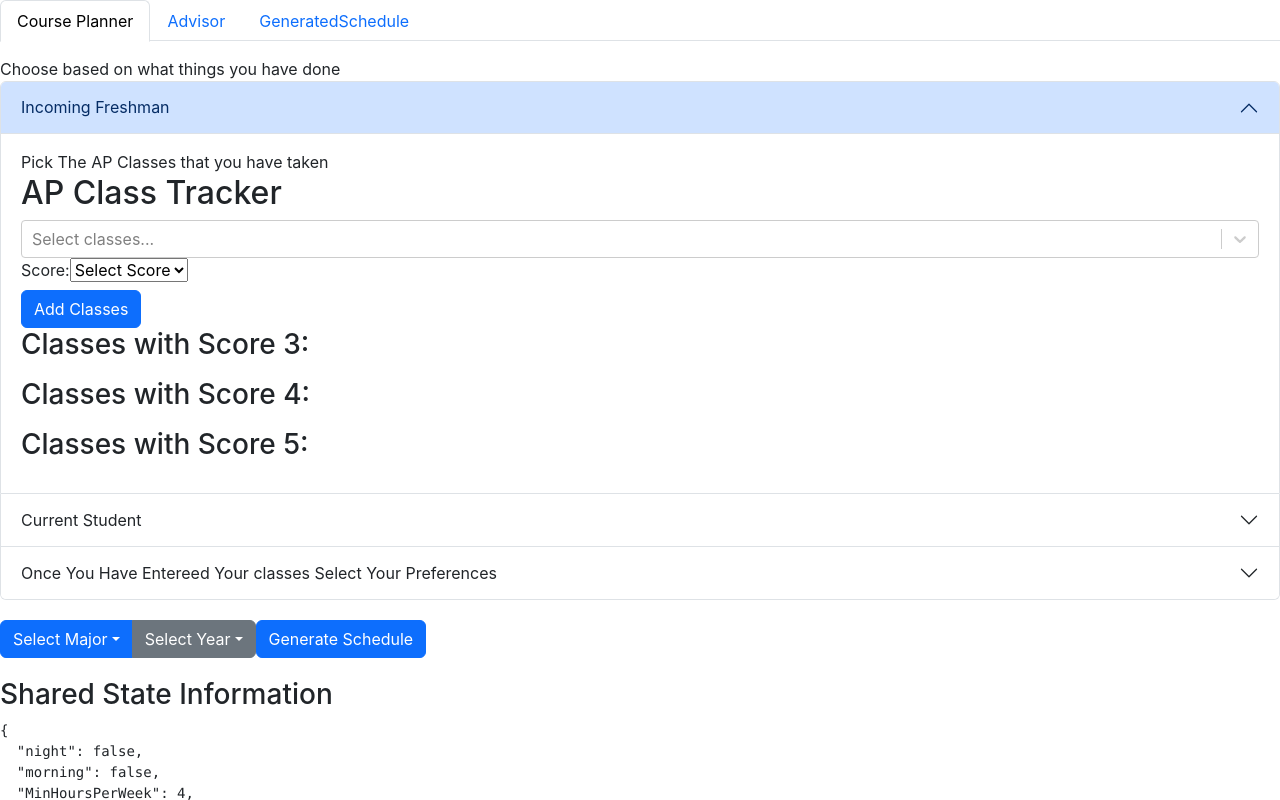
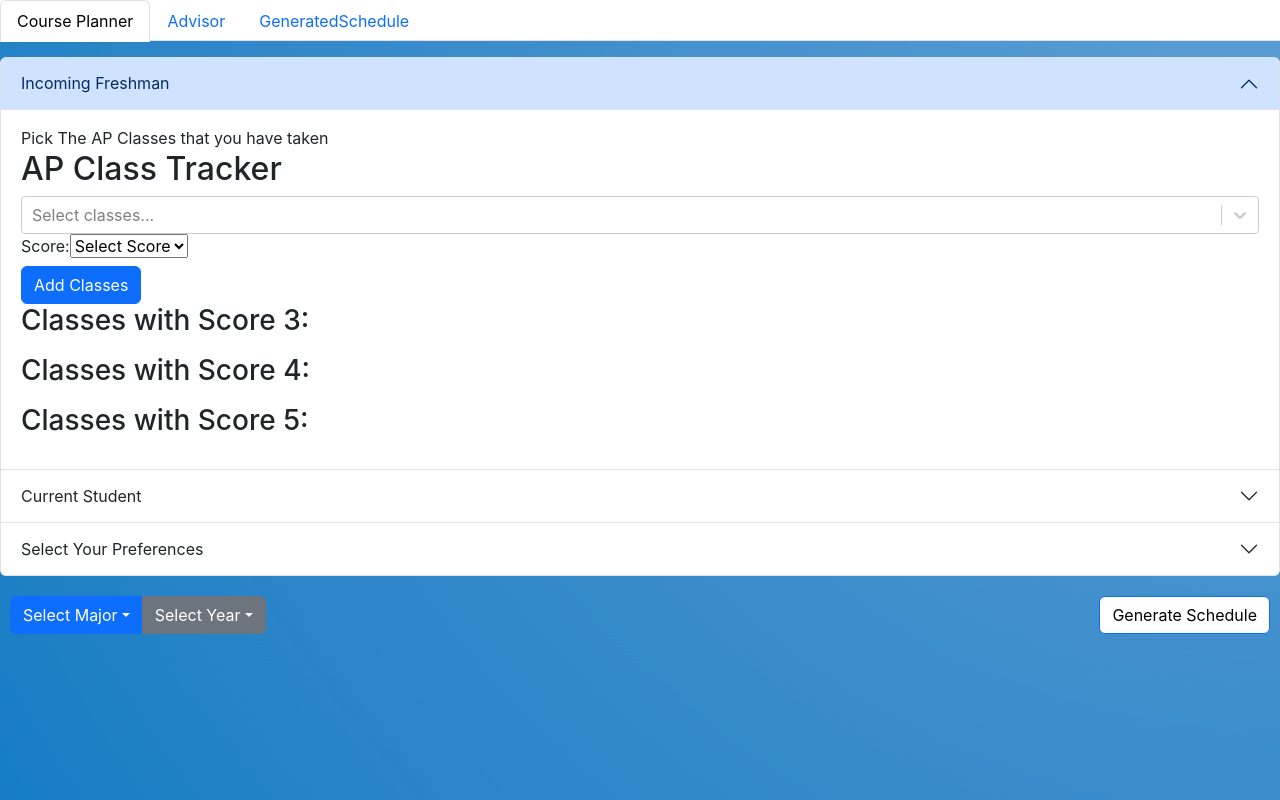
Before and after one commit to AndyKuz/Slug-Adviser, a React (Create React App) app in the folder slugadvisorfrontend/: page / in a window 1280 px wide. Both pictures are taken after a click on the tab "Course Planner". Shown: the top 800 px of the page. Built offline with nearby package versions, Linux system fonts and the light colour scheme.

Commit message:
frontend has logo in background and sends data to sample backend datapoint

```diff
--- a/slugadvisorfrontend/src/App.js
+++ b/slugadvisorfrontend/src/App.js
@@ -1,14 +1,22 @@
-// App.js
 import React from 'react';
 import TabComponent from './Components/TabComponent';
 import 'bootstrap/dist/css/bootstrap.min.css';
 import { SharedProvider } from './SharedContext';
+import logo from './images/logo.png'
 
 function App() {
+  const backgroundStyle = {
+    backgroundImage: `url(${logo})`,
+    backgroundSize: 'cover',
+    backgroundPosition: 'center',
+    height: '100vh', // Adjust the height as needed
+    // Add any other styles you want for your background
+  };
+
   return (
-    <div className="App">
+    <div className="App" style={backgroundStyle}>
       <SharedProvider>
-      <TabComponent/>
+        <TabComponent />
       </SharedProvider>
     </div>
   );
--- a/slugadvisorfrontend/src/Components/AccordionComponent.js
+++ b/slugadvisorfrontend/src/Components/AccordionComponent.js
@@ -20,7 +20,7 @@ function AccordionComponent() {
         </Accordion.Body>
       </Accordion.Item>
       <Accordion.Item eventKey="2">
-        <Accordion.Header>Once You Have Entereed Your classes Select Your Preferences</Accordion.Header>
+        <Accordion.Header>Select Your Preferences</Accordion.Header>
         <Accordion.Body>
         <UserPreferences></UserPreferences>
         </Accordion.Body>
--- a/slugadvisorfrontend/src/Components/MajorSelection.js
+++ b/slugadvisorfrontend/src/Components/MajorSelection.js
@@ -4,22 +4,24 @@ import Dropdown from 'react-bootstrap/Dropdown';
 import DropdownButton from 'react-bootstrap/DropdownButton';
 import { useSharedState } from '../SharedContext';
 
+// ... (other imports)
+
 const MajorAndYearDropdowns = () => {
   const [selectedMajor, setSelectedMajor] = useState('Select Major');
   const [selectedYear, setSelectedYear] = useState('Select Year');
   const { sharedState, updateSharedState } = useSharedState();
 
-  const majors = ['Computer Science', 'Electrical Engineering', 'Mechanical Engineering']; // Add your majors
-  const years = ['Freshman', 'Sophomore', 'Junior', 'Senior']; // Add your years
+  const majors = ['Computer Science', 'Computer Engineering'];
+  const years = ['Freshman', 'Sophomore', 'Junior', 'Senior'];
 
   const handleMajorSelect = (major) => {
     setSelectedMajor(major);
-    updateSharedState({...sharedState, Major: selectedMajor});
+    updateSharedState({ ...sharedState, Major: major });
   };
 
   const handleYearSelect = (year) => {
     setSelectedYear(year);
-    updateSharedState({...sharedState, CurrentYear: selectedYear});
+    updateSharedState({ ...sharedState, CurrentYear: year });
   };
 
   return (
@@ -29,12 +31,10 @@ const MajorAndYearDropdowns = () => {
         id="dropdown-major"
         variant="primary"
         title={selectedMajor}
+        onSelect={handleMajorSelect} // Use direct function reference
       >
         {majors.map((major) => (
-          <Dropdown.Item
-            key={major}
-            onSelect={() => handleMajorSelect(major)}
-          >
+          <Dropdown.Item key={major} eventKey={major}>
             {major}
           </Dropdown.Item>
         ))}
@@ -45,12 +45,10 @@ const MajorAndYearDropdowns = () => {
         id="dropdown-year"
         variant="secondary"
         title={selectedYear}
+        onSelect={handleYearSelect} // Use direct function reference
       >
         {years.map((year) => (
-          <Dropdown.Item
-            key={year}
-            onSelect={() => handleYearSelect(year)}
-          >
+          <Dropdown.Item key={year} eventKey={year}>
             {year}
           </Dropdown.Item>
         ))}
--- a/slugadvisorfrontend/src/Components/TabComponent.js
+++ b/slugadvisorfrontend/src/Components/TabComponent.js
@@ -4,15 +4,14 @@ import AccordionComponent from './AccordionComponent';
 import { Button } from 'react-bootstrap';
 import { useSharedState } from '../SharedContext';
 import Schedule from './GeneratedSchedule/Schedule';
-import jsondata from "./GeneratedSchedule/SampleClasses.json";
+import jsondata from './GeneratedSchedule/SampleClasses.json';
 import MajorAndYearDropdowns from './MajorSelection';
-
 
 function TabComponent() {
   const { sharedState, updateSharedState } = useSharedState();
   const handleSaveData = async () => {
     try {
-      const response = await fetch('http://your-backend-api.com/saveData', {
+      const response = await fetch('http://127.0.0.1:5000/saveData', {
         method: 'POST',
         headers: {
           'Content-Type': 'application/json',
@@ -29,34 +28,37 @@ function TabComponent() {
       console.error('Error while sending data:', error);
     }
   };
+
+  const borderStyle = {
+    padding: '30px',
+    backgroundColor: 'white'
+  };
+
   return (
     <div>
       <Tabs
         defaultActiveKey="profile"
         id="uncontrolled-tab-example"
         className="mb-3"
+        style={{ backgroundColor: 'white', color: 'black'}}
       >
-     <Tab eventKey="Course Planner" title="Course Planner">
-      Choose based on what things you have done
-        <AccordionComponent/>
-        <div style={{ margin: '20px 0' }}>
-        <MajorAndYearDropdowns/>
-
-        <Button onClick={handleSaveData}>Generate Schedule</Button>
+        <Tab eventKey="Course Planner" title="Course Planner" style={{ color: 'black' }}>
+          <AccordionComponent />
+          <div style={{ display: 'flex', justifyContent: 'space-between', alignItems: 'center', margin: '20px 10px' }}>
+            <MajorAndYearDropdowns />
+            <Button onClick={handleSaveData} style={{ backgroundColor: 'white', color: 'black' }}>
+              Generate Schedule
+            </Button>
           </div>
         </Tab>
-      <Tab eventKey="Advisor" title="Advisor">
+        <Tab eventKey="Advisor" title="Advisor" style={{ color: 'black' }}>
           ChatGpt
         </Tab>
-      <Tab eventKey="Schedule" title="GeneratedSchedule">
-        <Schedule planData={jsondata.planData}/>
+        <Tab eventKey="Schedule" title="GeneratedSchedule" style={{ color: 'black' }}>
+          <Schedule planData={jsondata.planData} />
         </Tab>
       </Tabs>
-    <div style={{ marginTop: '20px' }}>
-        <h3>Shared State Information</h3>
-        <pre>{JSON.stringify(sharedState, null, 2)}</pre>
-    </div>
-
+      <div style={{ marginTop: '20px' }}></div>
     </div>
   );
 }
--- a/slugadvisorfrontend/src/SharedContext.js
+++ b/slugadvisorfrontend/src/SharedContext.js
@@ -12,8 +12,8 @@ export const SharedProvider = ({ children }) => {
     MinCredits: 12,
     MaxCredits: 21,
     CoursesTaken:[],
-    Major: "",
-    CurrentYear: ""
+    Major: "Computer Science",
+    CurrentYear: "Freshman"
   });
 
   const updateSharedState = (newState) => {
```
Also changed, not shown: slugadvisorfrontend/src/images/logo.png (added). Lines whose indentation alone changed are shown as unchanged.
